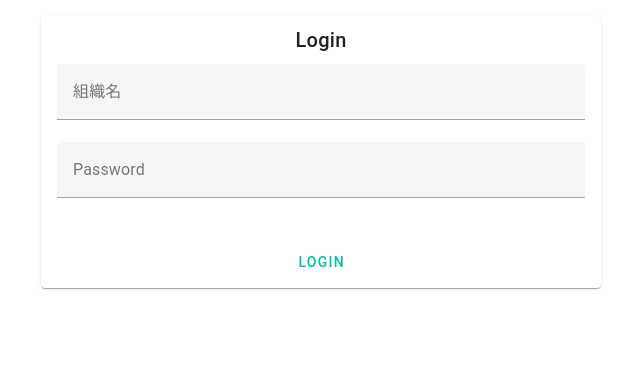
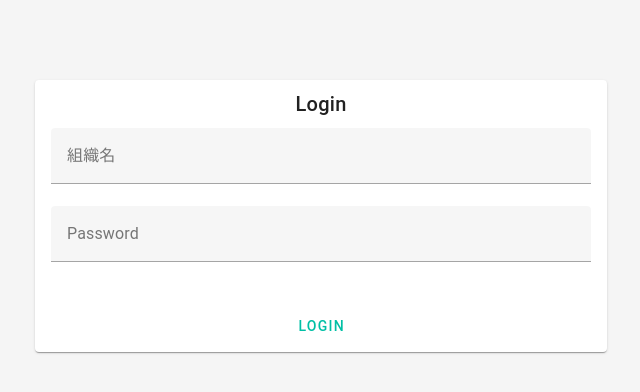
Before and after one commit to RyotaAbe1014/autoshift_client, a Vue app: page /login in a window 1280 px wide. Shown: the top 392 px of the page, without its empty margins (319-959 px from the left). Built offline with nearby package versions, Linux system fonts and the light colour scheme.

Commit message:
ログインページ作成

```diff
--- a/src/views/Login.vue
+++ b/src/views/Login.vue
@@ -4,10 +4,9 @@
 
 <template>
   <v-app>
-    <v-main>
+    <v-main class="main">
       <v-container>
-
-        <v-row class="mx-auto">
+        <v-row class="pt-16">
           <v-col cols="3"></v-col>
           <v-col cols="6">
             <v-card>
@@ -29,3 +28,9 @@
     </v-main>
   </v-app>
 </template>
+
+<style scoped>
+.main {
+  background-color: #f5f5f5;
+}
+</style>
```
